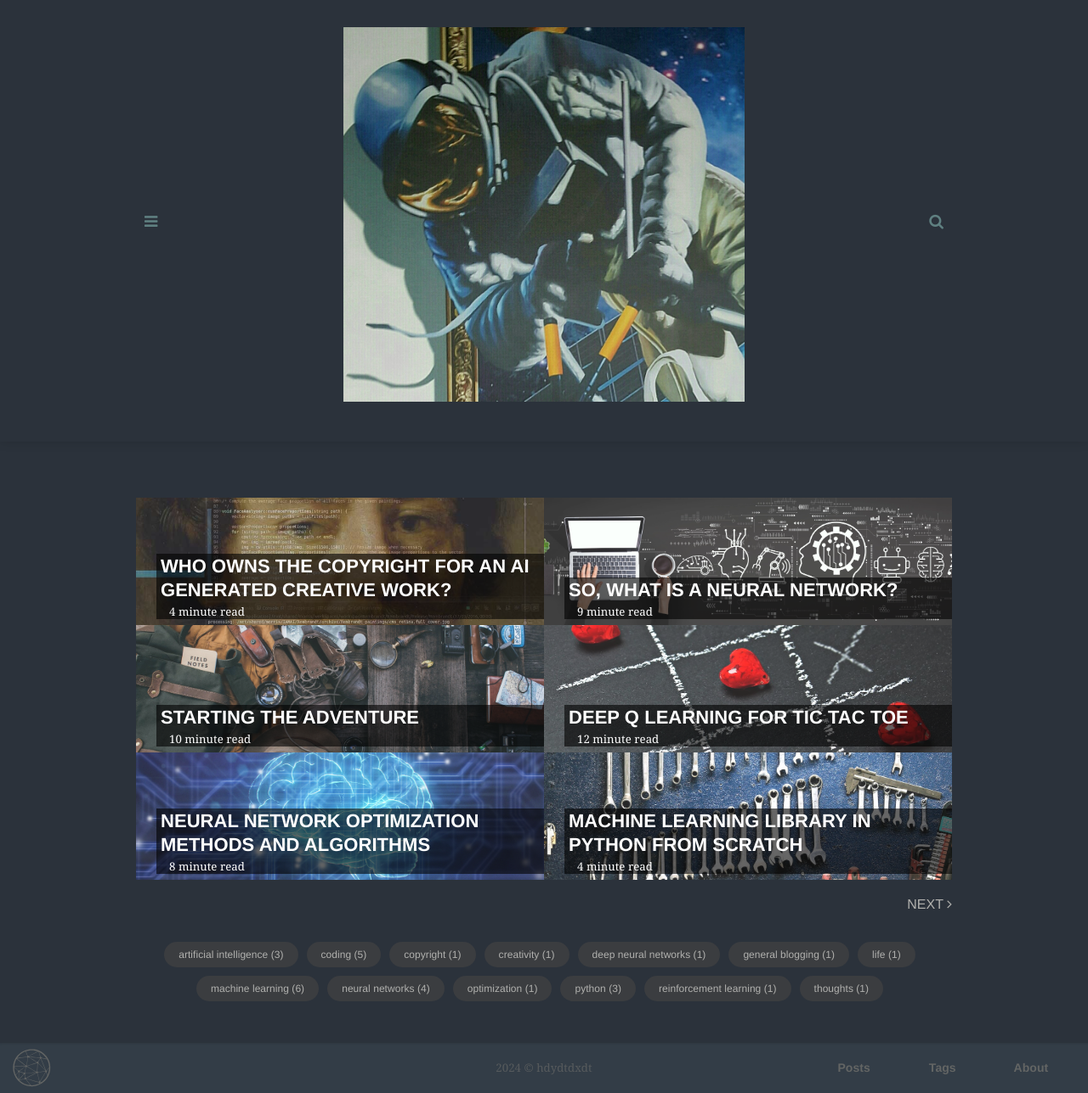
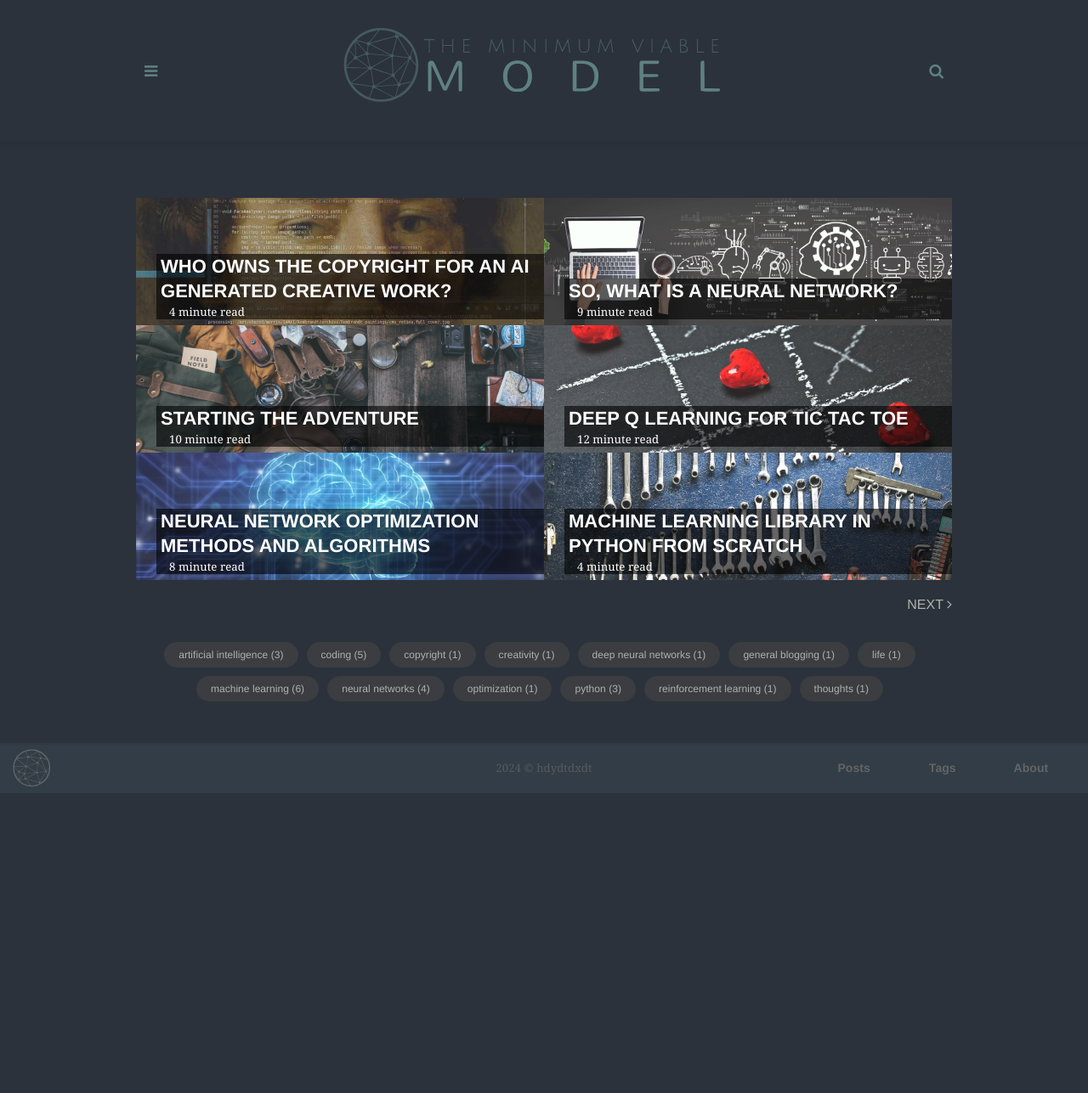
Before and after one commit to hdydtdxdt/hdydtdxdt.github.io, a Jekyll site: the page built from index.html, in a window 1280 px wide. Shown: the whole page at 85% size. Built offline with Jekyll 4.4.1, drawn with Linux system fonts in a browser that asks for light colours; some web fonts are replaced; the list of posts is cut into pages by our own code; after the commit the page ends 934 px from its top, so only the background shows below that.

Commit message:
Reset icon

```diff
--- a/_config.yml
+++ b/_config.yml
@@ -4,9 +4,9 @@ description: '' # this means to ignore newlines until "baseurl:"
 permalink: ':title:output_ext'
 baseurl: "/" # the subpath of your site, e.g. /blog
 url: "https://hdydtdxdt.github.io" # the base hostname & protocol for your site, e.g. http://example.com
-logo: "/assets/img/Profile.jpg"
-logo-icon: "/assets/img/Profile.jpg"
-logo-icon-SEO: "/assets/img/Profile.jpg" # must be a non SVG file
+logo: "/assets/img/branding/MVM-logo-full.svg"
+logo-icon: "/assets/img/branding/MVM-symbol.svg"
+logo-icon-SEO: "/assets/img/branding/MVM-symbol-black.png" # must be a non SVG file
 
 # Night/Dark mode
 # Default mode is "auto", "auto" is for auto nightshift
@@ -20,7 +20,7 @@ logo-icon-SEO: "/assets/img/Profile.jpg" # must be a non SVG file
 # the browser is closed or not)
 night_mode: "auto"
 
-logo-dark: "/assets/img/Profile.jpg"
+logo-dark: "/assets/img/branding/MVM-logo-full-dark.svg"
 highlight_theme: syntax-base16.monokai.dark # select a dark theme for the code highlighter if needed
 
 # Author settings
```
